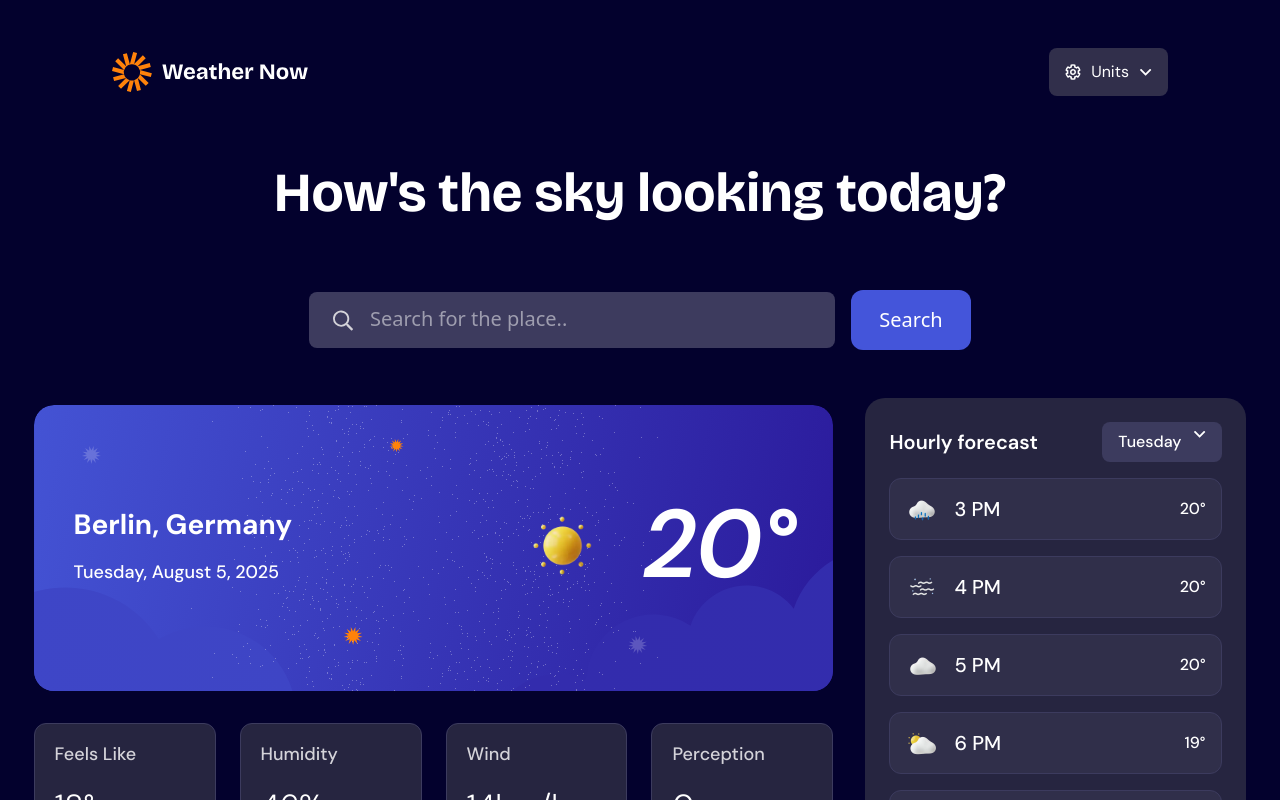
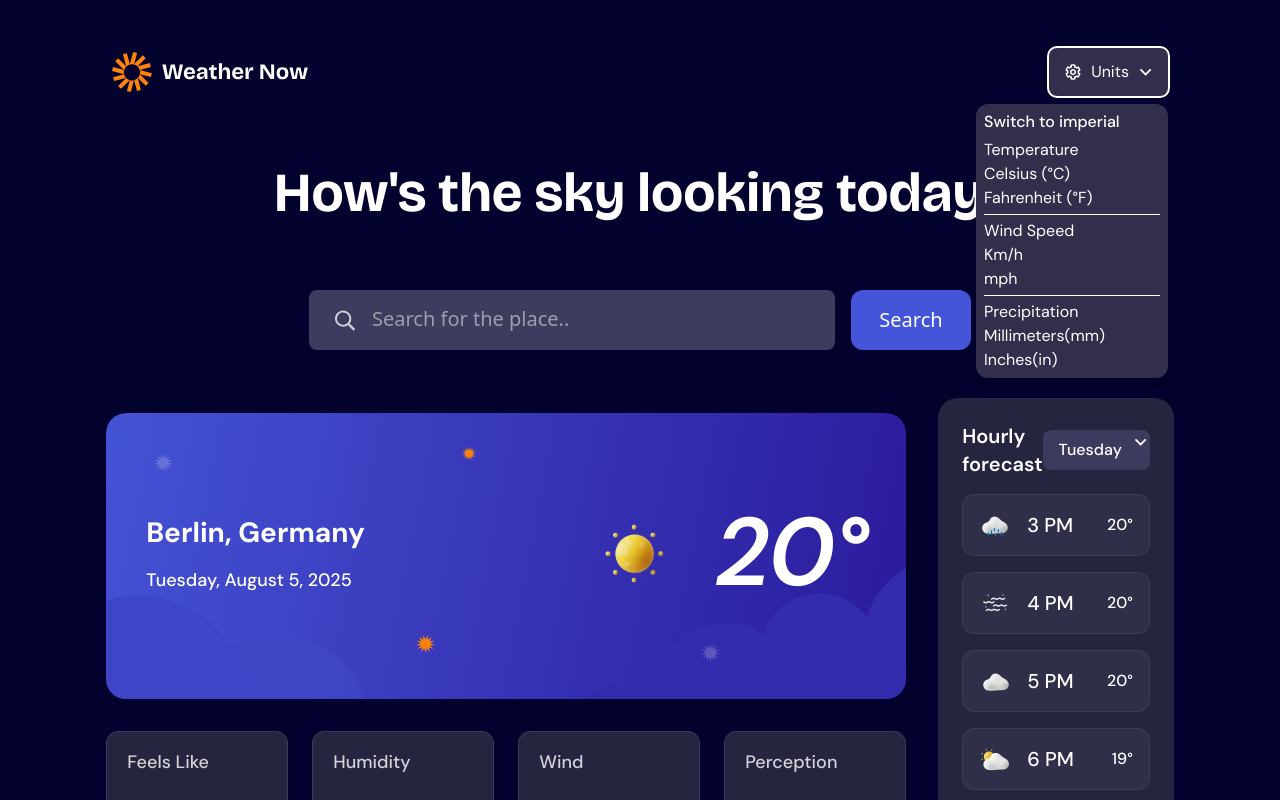
Before and after one commit to Legaz-le/weather-app-main, a React (Vite) app: page / in a window 1280 px wide. Both pictures are taken after a click on the button "Units". Shown: the top 800 px of the page. Built offline with nearby package versions, Linux system fonts and the light colour scheme.

Commit message:
made dropdown and added hover/focus

```diff
--- a/src/components/BodyElements/SideTable.tsx
+++ b/src/components/BodyElements/SideTable.tsx
@@ -5,7 +5,7 @@ import dropdown from "/images/icon-dropdown.svg";
 export const SideTable = () => {
   return (
     <div className="p-6 bg-[#262540] rounded-[20px] flex flex-col items-start w-full gap-[16px]">
-      <div className="flex  w-full xl:w-[333px]   flex-row justify-between items-center">
+      <div className="flex  w-full    flex-row justify-between items-center">
         <p className="font-DM-Sans  xl:text-xl font-[600]">
           Hourly forecast
         </p>
--- a/src/components/TopSide.tsx
+++ b/src/components/TopSide.tsx
@@ -2,22 +2,62 @@ import logo from "/images/logo.svg";
 import icon from "/images/icon-units.svg";
 import dropdown from "/images/icon-dropdown.svg";
 import search from "/images/icon-search.svg";
+import { useState } from "react";
 
 export const TopSide = () => {
+  const [isOpen, setIsOpen] = useState(false);
+  const toggleDropdown = () => {
+    setIsOpen(!isOpen);
+  };
   return (
     <div className="flex flex-col  w-full  mb-12">
       <div className="flex items-center justify-between w-full">
         <img src={logo} alt="logo-icon" />
-        <button className="flex items-center font-DM-Sans gap-1.5 sm:gap-2.5 px-2 py-2.5 sm:px-4 sm:py-3 bg-Neutral-700 rounded-md sm:rounded-lg cursor-pointer">
+        <button
+          onClick={toggleDropdown}
+          className="relative flex items-center font-DM-Sans gap-1.5 sm:gap-2.5 px-2 py-2.5 sm:px-4 sm:py-3
+            bg-Neutral-700 rounded-md sm:rounded-lg cursor-pointer transition duration-300 focus:outline-none
+             focus:ring-1 focus:ring-Neutral-0 focus:ring-offset-1 "
+        >
           <img src={icon} alt="icon-units" />
           Units
           <img src={dropdown} alt="icon-dropDrown" />
+          {isOpen && (
+            <div className="absolute top-full right-0 mt-2 text-start flex flex-col bg-Neutral-700 rounded-xl shadow-lg px-2 py-1.5 w-48 z-10 gap-1">
+              <p className="font-DM-Sans font-[500] text-[16px]">
+                Switch to imperial
+              </p>
+              <div>
+                <h4>Temperature</h4>
+                <p>Celsius (°C)</p>
+                <p>Fahrenheit (°F)</p>
+              </div>
+              <hr />
+              <div>
+                <h4>Wind Speed</h4>
+                <p>Km/h</p>
+                <p>mph</p>
+              </div>
+              <hr />
+              <div>
+                <h4>Precipitation</h4>
+                <p>Millimeters(mm)</p>
+                <p>Inches(in)</p>
+              </div>
+            </div>
+          )}
         </button>
       </div>
       <div className="flex flex-col items-center justify-center  mt-16">
-        <h1 className="text-[55px] font-family font-[700] max-w-[300px] md:max-w-md lg:max-w-full break-words ">How's the sky looking today?</h1>
+        <h1 className="text-[55px] font-family font-[700] max-w-[300px] md:max-w-md lg:max-w-full break-words ">
+          How's the sky looking today?
+        </h1>
         <div className="flex items-center justify-center flex-col sm:flex-row mt-16 w-full gap-4">
-          <div className="flex bg-Neutral-600 p-2 w-full  xl:w-[526px]  rounded-lg py-4 px-6  gap-4 items-center">
+          <div
+            className="flex bg-Neutral-600 p-2 w-full xl:w-[526px] rounded-lg py-4 px-6 gap-4
+               items-center cursor-pointer border-2 border-transparent box-border
+               focus-within:ring-2 focus-within:ring-Neutral-0 focus-within:ring-offset-2 focus-within:ring-offset-Neutral-700"
+          >
             <img src={search} alt="search-icon" />
             <input
               type="search"
@@ -25,7 +65,11 @@ export const TopSide = () => {
               className=" border-none  bg-transparent font-[500]  text-white focus:outline-none placeholder:text-xl"
             />
           </div>
-          <button className="py-4 px-6 w-full sm:w-[120px] bg-Blue-500 rounded-xl cursor-pointer text-xl">
+          <button
+            className="py-4 px-6 w-full sm:w-[120px] bg-Blue-500 rounded-xl cursor-pointer text-xl
+             hover:bg-Blue-700 transition duration-300 focus:outline-none
+             focus:ring-2 focus:ring-Blue-500 focus:ring-offset-2 focus:ring-offset-Blue-700"
+          >
             Search
           </button>
         </div>
```
Also changed, not shown: src/components/BodyElements/Boxes/DropDown.tsx (added).
